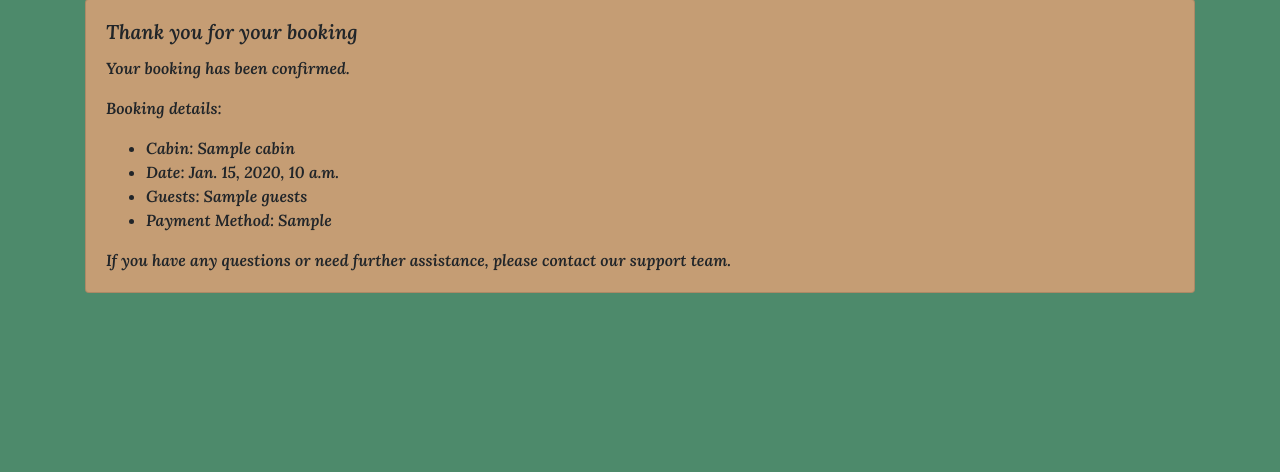
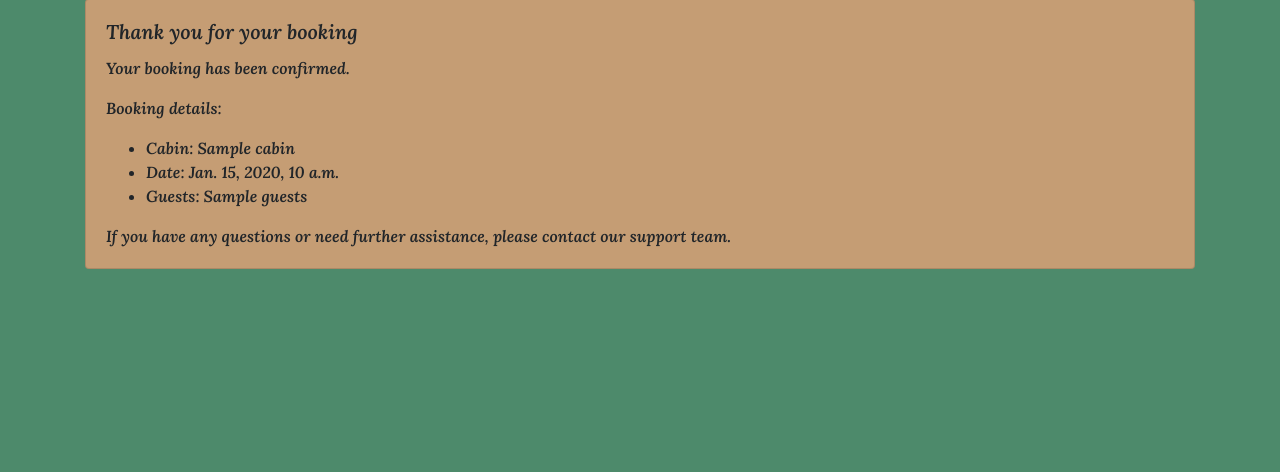
Before and after one commit to Thomas-Tomo/woodland-whispers-retreat, a Django app: template templates/booking_success.html in a window 1280 px wide. Shown: the part 169-641 px from the top of the page. Run offline with Django 3.2, Linux system fonts and the light colour scheme; the template is opened without the code that fills it: most values are stand-ins (such as "Sample title", 1, 10 or a date in 2020); some libraries are stand-ins or nearby versions.

Commit message:
Update booking_success template

```diff
--- a/templates/booking_success.html
+++ b/templates/booking_success.html
@@ -18,7 +18,6 @@ Booking Successful
                         <li>Cabin: {{ cabin.name }}</li>
                         <li>Date: {{ booking.date }}</li>
                         <li>Guests: {{ booking.guests }}</li>
-                        <li>Payment Method: {{ booking.payment_method }}</li>
                     </ul>
                     <p class="card-text">If you have any questions or need further assistance, please contact our
                         support team.</p>
```
